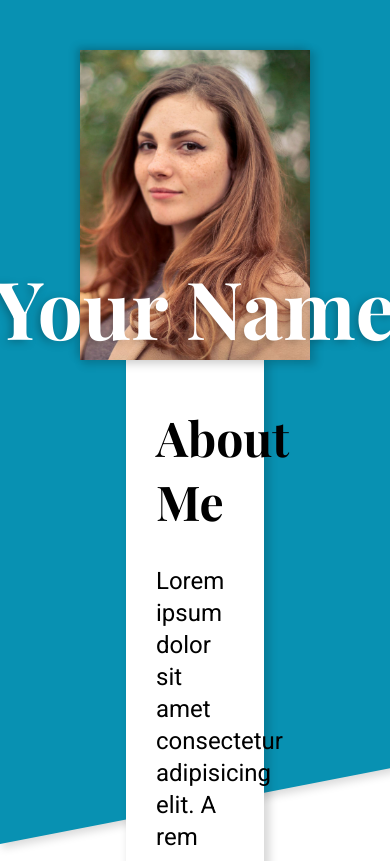
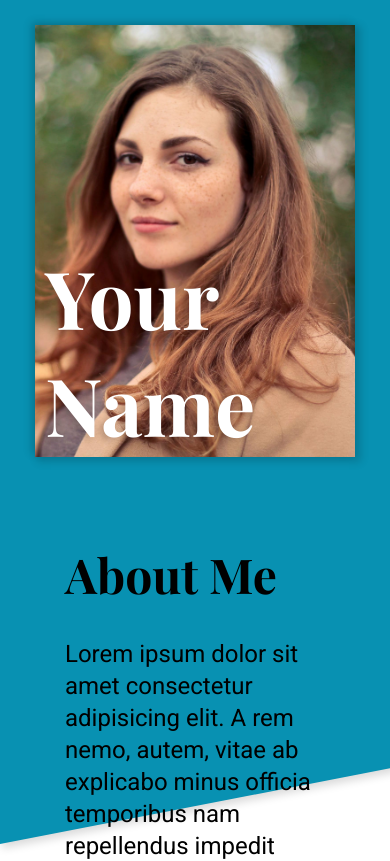
Before and after one commit to aish8la/TOP-Homepage-Responsive, a website built with webpack: page src/index.html in a window 390 px wide. Shown: the top 861 px of the page. Built offline with nearby package versions, Linux system fonts and the light colour scheme.

Commit message:
feat: update responsiveness styling

```diff
--- a/src/styles.css
+++ b/src/styles.css
@@ -242,13 +242,30 @@ footer > * {
 }
 
 @media (max-width: 940px) {
+    .shape {
+        max-height: 1300px;
+    }
+
     .header-wrapper {
         flex-direction: column;
+        gap: 40px;
+    }
+
+    .about {
+        box-shadow: none;
+        background-color: transparent;
+        max-width: 100%;
     }
 
     .header-image {
         aspect-ratio: unset;
         max-width: 100%;
+    }
+
+    .header-image h1 {
+        white-space: normal;
+        transform: none;
+        left: 10px;
     }
 
     .grid-ctn {
@@ -259,5 +276,17 @@ footer > * {
 
     footer {
         flex-direction: column;
+        padding: 0px;
     }
+
+    .footer-image {
+        aspect-ratio: unset;
+        width: auto;
+        height: 100%;
+    }
+
+    .foot-text-section, header, main {
+        padding: 25px 35px;
+    }
+
 }
```
